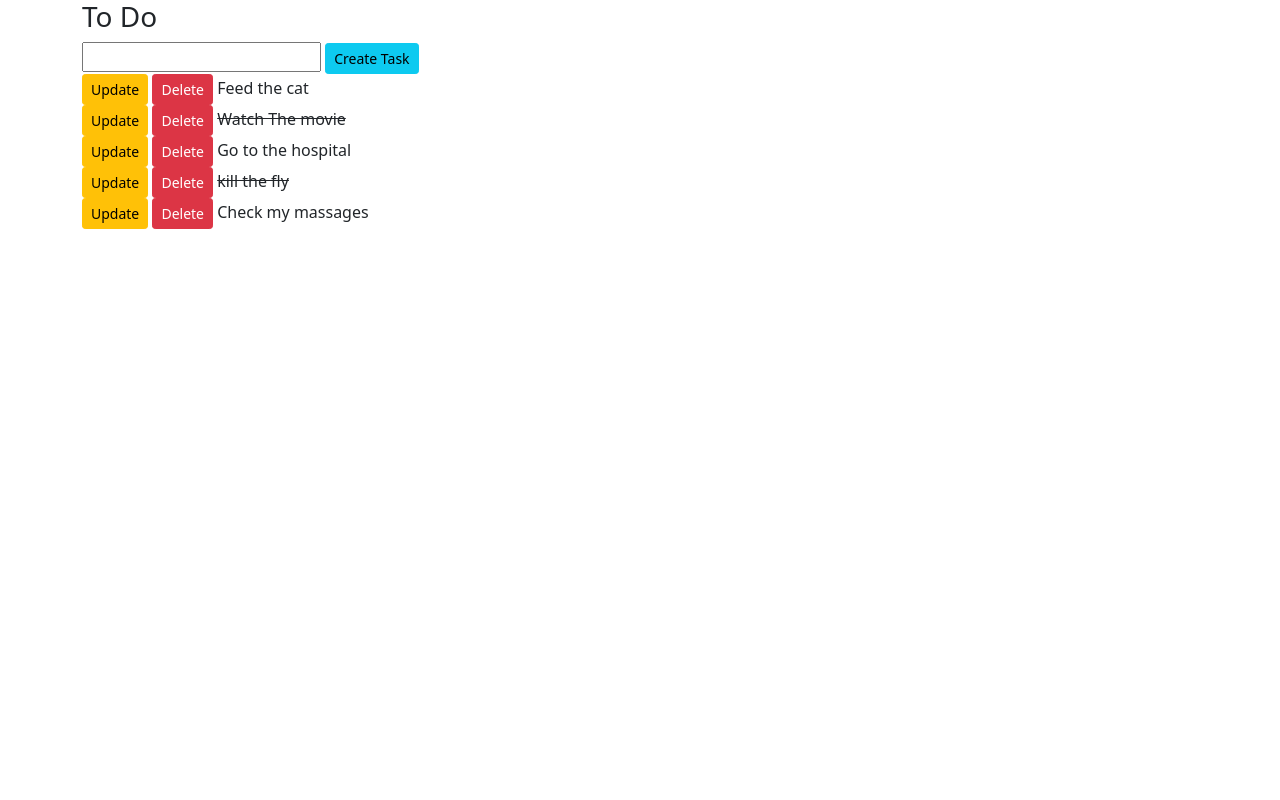
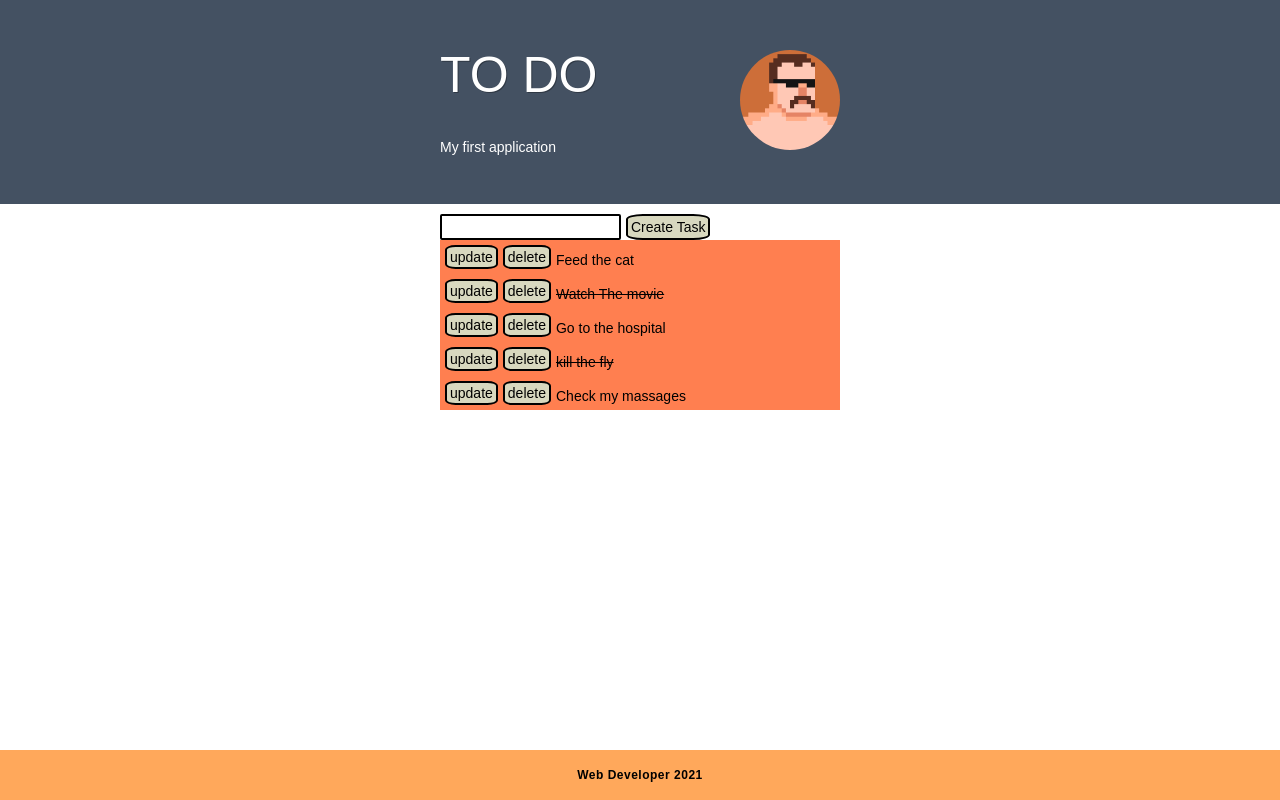
Before and after one commit to ivan100kg/todo, a Django app: page / in a window 1280 px wide. Run offline with Django 3.2, Linux system fonts and the light colour scheme; data comes from the database, SQL or seed files in the repository; both versions use the stored data as it was after the commit.

Commit message:
remade the project

```diff
--- /dev/null
+++ b/tasks/static/css/styles.css
@@ -0,0 +1,213 @@
+/*Обнуление*/
+
+* {
+    padding: 0;
+    margin: 0;
+    border: 0;
+}
+
+*,
+*:before,
+*:after {
+    -moz-box-sizing: border-box;
+    -webkit-box-sizing: border-box;
+    box-sizing: border-box;
+}
+
+:focus,
+:active {
+    outline: none;
+}
+
+a:focus,
+a:active {
+    outline: none;
+}
+
+nav,
+footer,
+header,
+aside {
+    display: block;
+}
+
+html,
+body {
+    height: 100%;
+    width: 100%;
+    font-size: 100%;
+    line-height: 1;
+    font-size: 14px;
+    -ms-text-size-adjust: 100%;
+    -moz-text-size-adjust: 100%;
+    -webkit-text-size-adjust: 100%;
+}
+
+input,
+button,
+textarea {
+    font-family: inherit;
+}
+
+input::-ms-clear {
+    display: none;
+}
+
+button {
+    cursor: pointer;
+}
+
+button::-moz-focus-inner {
+    padding: 0;
+    border: 0;
+}
+
+a,
+a:visited {
+    text-decoration: none;
+}
+
+a:hover {
+    text-decoration: none;
+}
+
+ul li {
+    list-style: none;
+}
+
+img {
+    vertical-align: top;
+}
+
+h1,
+h2,
+h3,
+h4,
+h5,
+h6 {
+    font-size: inherit;
+    font-weight: 400;
+}
+
+
+/*--------------------*/
+
+body {
+    font-family: Arial, "Helvetica Neue", Helvetica, sans-serif;
+}
+
+.wrapper {
+    min-height: 100%;
+    overflow: hidden;
+    display: flex;
+    flex-direction: column;
+}
+
+.content {
+    flex: 1 1 auto;
+}
+
+.header {
+    padding: 50px 0;
+    background-color: #445162;
+}
+
+.container {
+    max-width: 400px;
+    margin: 0px auto;
+}
+
+.header__row {
+    display: flex;
+    justify-content: space-between;
+}
+
+.header__body {
+    color: #ffffff;
+    padding: 0px 20px 0px 0px;
+}
+
+.header__title {
+    margin: 0px 0px 40px 0px;
+    text-shadow: 1px 1px 0 rgba(0, 0, 0, 0.3);
+    font-size: 50px;
+}
+
+.header__text {}
+
+.header__image {}
+
+.img {
+    width: 100px;
+    height: 100px;
+    border-radius: 50%;
+}
+
+.form__row {
+    margin-top: 10px;
+    display: flex;
+}
+
+.form__body {}
+
+.form__field {
+    border: black 2px solid;
+    border-radius: 2px;
+}
+
+.form__button {
+    margin-left: 5px;
+}
+
+.button {}
+
+.tasks {}
+
+.tasks__row {
+    padding: 5px;
+    background-color: coral;
+}
+
+.tasks__body {
+    display: flex;
+    align-items: center;
+}
+
+.tasks__update {}
+
+.tasks__delete {}
+
+.tasks__text {
+    margin-top: 5px;
+}
+
+.tasks__button {
+    display: inline-block;
+    margin-right: 5px;
+}
+
+.button {
+    font-size: 14px;
+    border: 2px solid black;
+    border-radius: 20%;
+    padding: 3px;
+    background-color: rgb(216, 216, 191);
+    color: rgb(0, 0, 0)
+}
+
+.footer {
+    background-color: #ffa85b;
+}
+
+.footer__row {
+    display: flex;
+    height: 50px;
+    justify-content: center;
+    align-items: center;
+}
+
+.footer__text {
+    font-size: 12px;
+    font-weight: 700;
+    letter-spacing: 0.5px;
+}
--- a/tasks/templates/tasks/base.html
+++ b/tasks/templates/tasks/base.html
@@ -1,13 +1,16 @@
+{% load static %}
 <!DOCTYPE html>
 <html lang="en">
+
 <head>
     <meta charset="UTF-8">
     <meta name="viewport" content="width=device-width, initial-scale=1">
-    <link href="https://cdn.jsdelivr.net/npm/bootstrap@5.1.0/dist/css/bootstrap.min.css" rel="stylesheet" integrity="sha384-KyZXEAg3QhqLMpG8r+8fhAXLRk2vvoC2f3B09zVXn8CA5QIVfZOJ3BCsw2P0p/We" crossorigin="anonymous">
     <title>{% block title %}To Do{% endblock %}</title>
+    <link rel="stylesheet" href="{% static 'css/styles.css' %}">
 </head>
+
 <body>
     {% block content %}{% endblock %}
-    <script src="https://cdn.jsdelivr.net/npm/bootstrap@5.1.0/dist/js/bootstrap.bundle.min.js" integrity="sha384-U1DAWAznBHeqEIlVSCgzq+c9gqGAJn5c/t99JyeKa9xxaYpSvHU5awsuZVVFIhvj" crossorigin="anonymous"></script>
 </body>
+
 </html>
--- a/tasks/templates/tasks/list.html
+++ b/tasks/templates/tasks/list.html
@@ -1,14 +1,66 @@
-{% extends "tasks/base.html" %}
-{% block content %}
+{% extends "tasks/base.html" %} {%load static%} {% block content %}
 
-<div class="container">
+<div class="wrapper">
+    <div class="content">
+        <div class="header">
+            <div class="container">
+                <div class="header__row">
+                    <div class="header__body">
+                        <div class="header__title">TO DO</div>
+                        <div class="header__text">My first application</div>
+                    </div>
+                    <div class="header__image">
+                        <img class="img" src="{% static 'img/ava_ivar1000.png' %}" alt="">
+                    </div>
+                </div>
+            </div>
+        </div>
+        <div class="form">
+            <div class="container">
+                <form action="{% url 'home' %}" class="form__row form" method="POST">
+                    {% csrf_token %}
+                    <div class="form__field">
+                        {{ form.title }}
+                    </div>
+                    <button class="form__button button" type="submit">Create Task</button>
+                </form>
+            </div>
+        </div>
+        <div class="tasks">
+            <div class="container">
+                {% for task in tasks %}
+                <div class="tasks__row">
+                    <div class="tasks__body">
+                        <a class="tasks__button button" href="{% url 'update_task' task.id %}">update</a>
+                        <a class="tasks__button button" href="{% url 'delete_task' task.id %}">delete</a>
+                        <div class="tasks__text">
+                            {% if task.complete %}
+                            <del>{{ task }}</del> {% else %}
+                            <span>{{ task }}</span> {% endif %}
+                        </div>
+                    </div>
+                </div>
+                {% endfor %}
+            </div>
+        </div>
+    </div>
+    <footer class="footer">
+        <div class='container'>
+            <div class="footer__row">
+                <div class="footer__text">Web Developer 2021</div>
+            </div>
+        </div>
+    </footer>
+</div>
+
+<!-- <div class="wrapper">
     <h3>To Do</h3>
     <form action="{% url 'home' %}" method="POST">
         {% csrf_token %}
         {{ form.title }}
         <input class="btn btn-sm btn-info" type="submit" value="Create Task">
-    </form>
-    {% for task in tasks %}
+    </form> -->
+<!-- {% for task in tasks %}
     <div>
         <a class="btn btn-sm btn-warning" href="{% url 'update_task' task.id %}">Update</a>
         <a class="btn btn-sm btn-danger" href="{% url 'delete_task' task.id %}">Delete</a>
@@ -19,5 +71,5 @@
         {% endif %}
     </div>
     {% endfor %}
-</div>
+</div> -->
 {% endblock %}
```
Also changed, not shown: db.sqlite3, tasks/static/img/ava_ivar1000.png (added), 1 other file.
